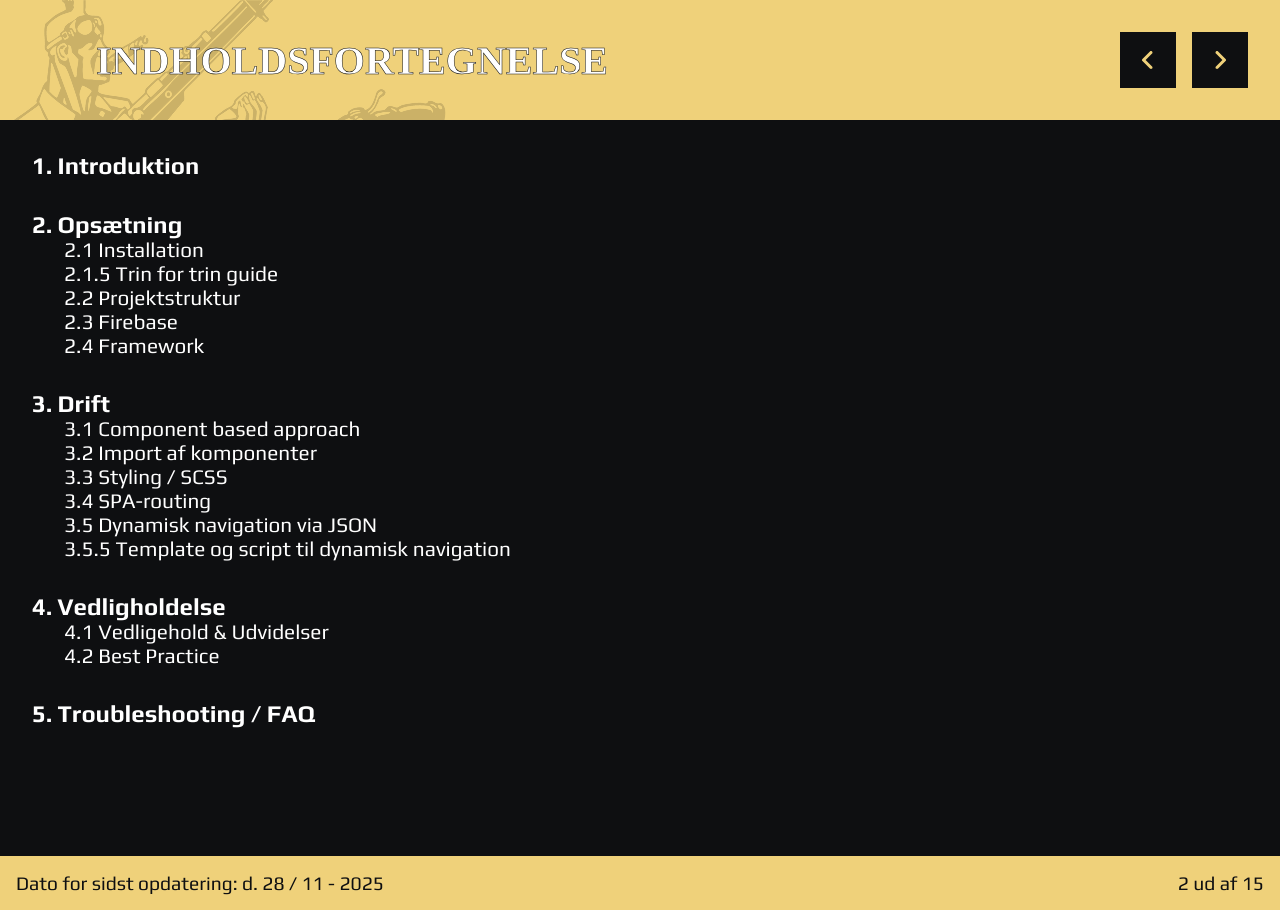
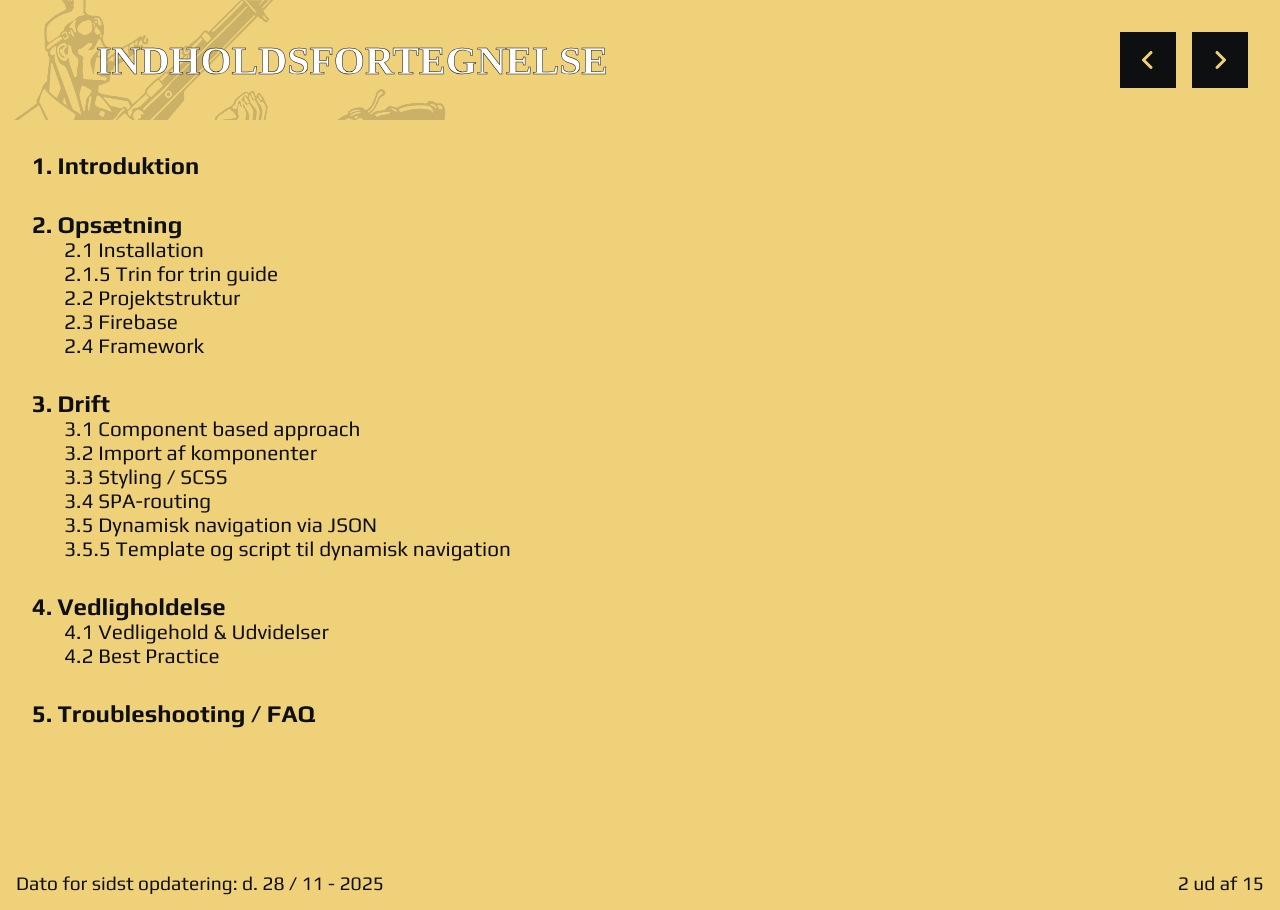
Before and after one commit to Dontosquare/Design-system-3-sem, a Vue app in the folder designmanual/: page /tableofcontent in a window 1280 px wide. Built offline with nearby package versions, Linux system fonts and the light colour scheme; a web font is replaced by a local one.

Commit message:
Update TableOfContentView.vue

```diff
--- a/designmanual/src/views/TableOfContentView.vue
+++ b/designmanual/src/views/TableOfContentView.vue
@@ -40,15 +40,21 @@ import FooterComp from "@/components/FooterComp.vue";
 @import "../assets/main.scss";
 main {
   padding: 2rem;
+  background-color: $color-pharaos-gold;
 }
 
 .text__padding {
   padding-top: 2rem;
 }
 
+h2 {
+  color: $color-anubis-black;
+}
+
 h3 {
-  font-weight: 100;
+  font-weight: 500;
   padding-left: 2rem;
   cursor: pointer;
+  color: $color-anubis-black;
 }
 </style>
```
